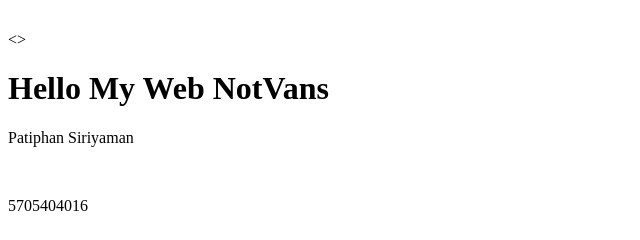
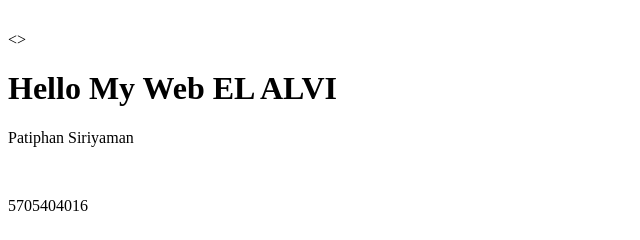
Before and after one commit to Psiriyaman/pppppp, a plain HTML site: page index.html in a window 1280 px wide. Shown: the part 475-715 px from the top of the page, 0-640 px from the left. Drawn offline with Linux system fonts and the light colour scheme.

Commit message:
Update index.html

```diff
--- a/index.html
+++ b/index.html
@@ -37,7 +37,7 @@ body {
 <br>
 <>
 
-    <h1>Hello My Web NotVans</h1>
+    <h1>Hello My Web EL ALVI</h1>
 
 <p>Patiphan Siriyaman</p></p> <br>
 <p>5705404016</p> <br>
```
